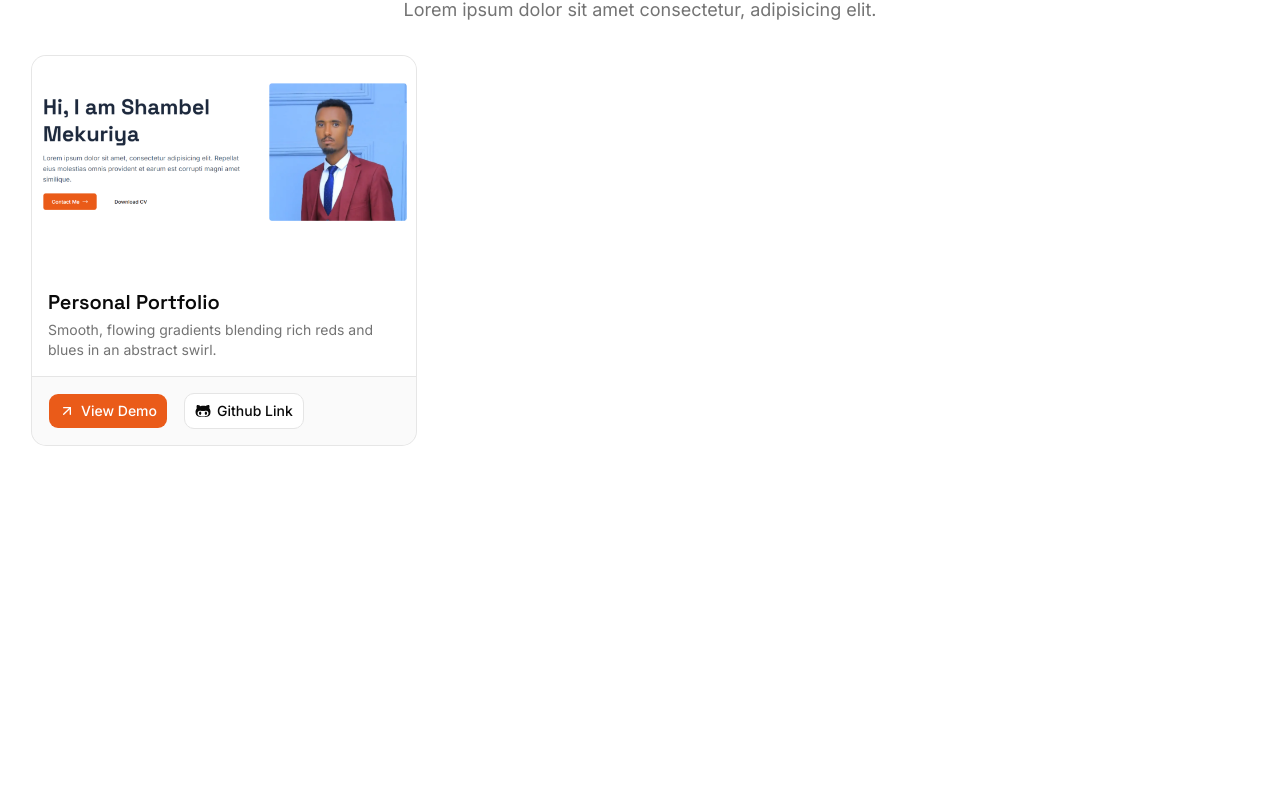
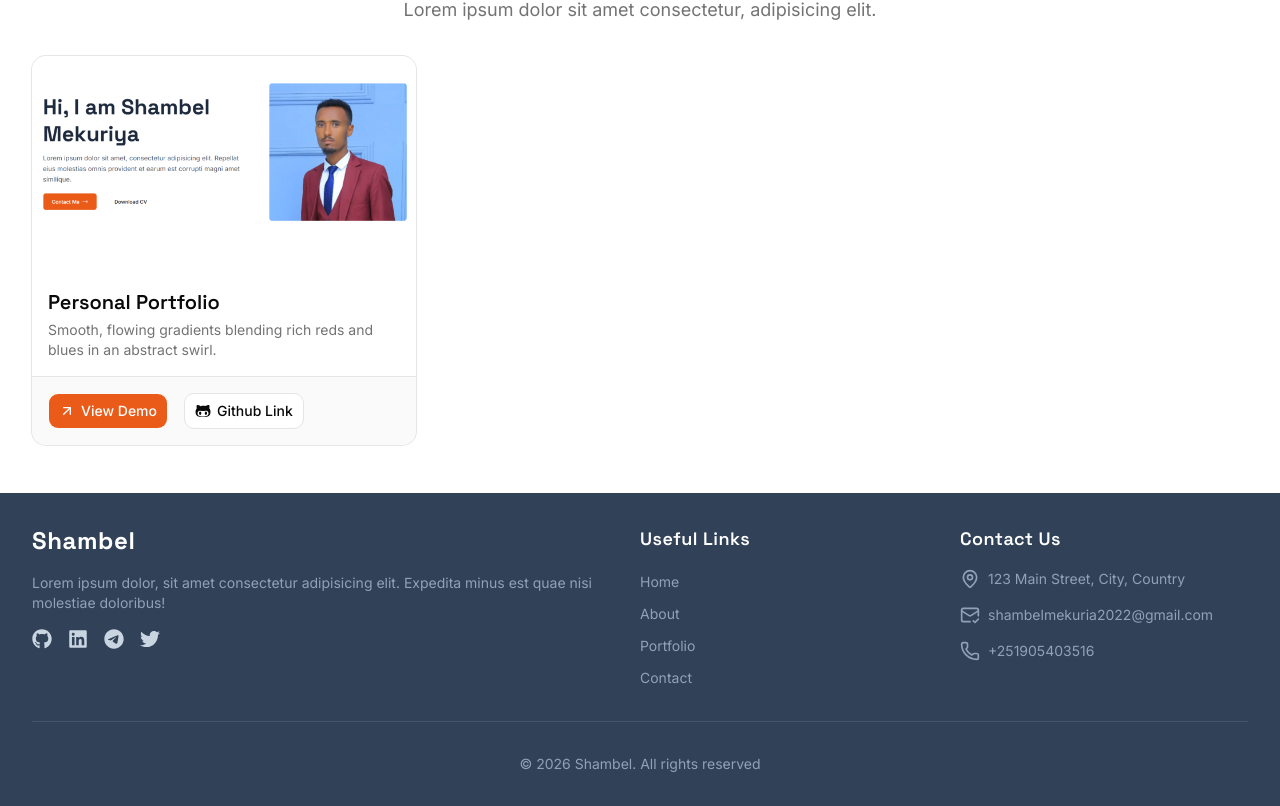
Before and after one commit to shambelmekuria/my_portfolio, a Next.js app: page / in a window 1280 px wide. Shown: the part 1285-2091 px from the top of the page. Before the commit the page ends 1778 px from the top, so only its background shows below. Built offline with nearby package versions, Linux system fonts and the light colour scheme.

Commit message:
import footer component

```diff
--- a/app/page.tsx
+++ b/app/page.tsx
@@ -1,3 +1,4 @@
+import Footer from "@/components/footer";
 import Hero from "@/components/hero";
 import AboutUs from "@/components/home/about";
 import Navbar from "@/components/nav";
@@ -10,6 +11,7 @@ export default function Home() {
       <Hero />
       <AboutUs />
       <Portfolio />
+      <Footer/>
     </div>
   );
 }
```
